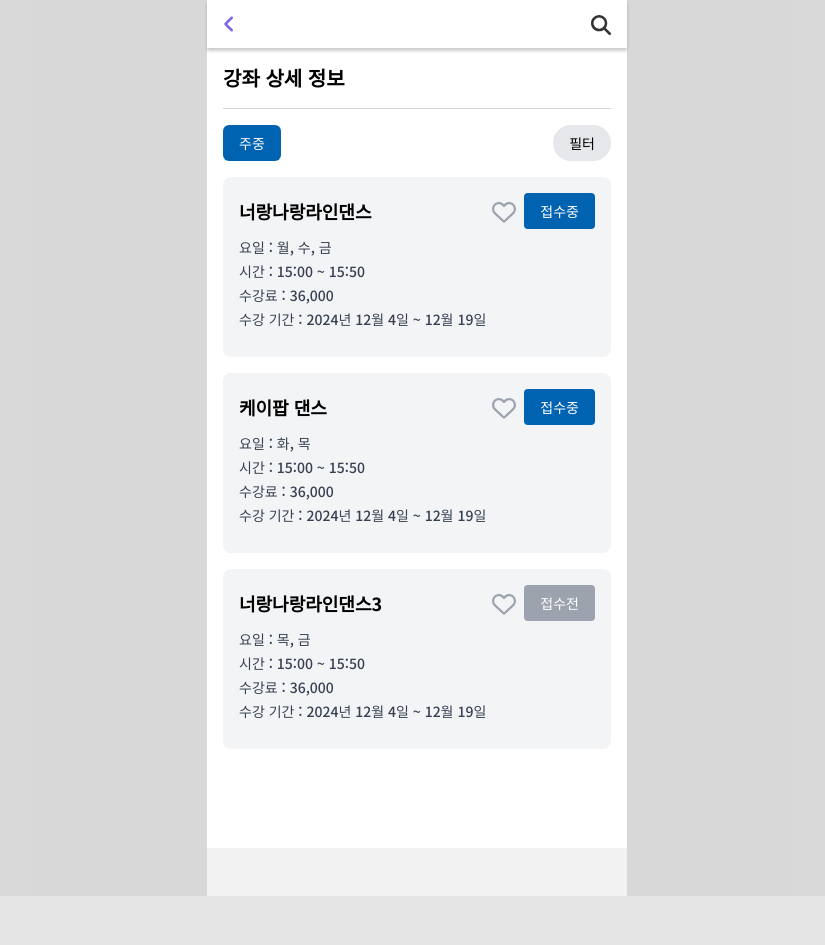
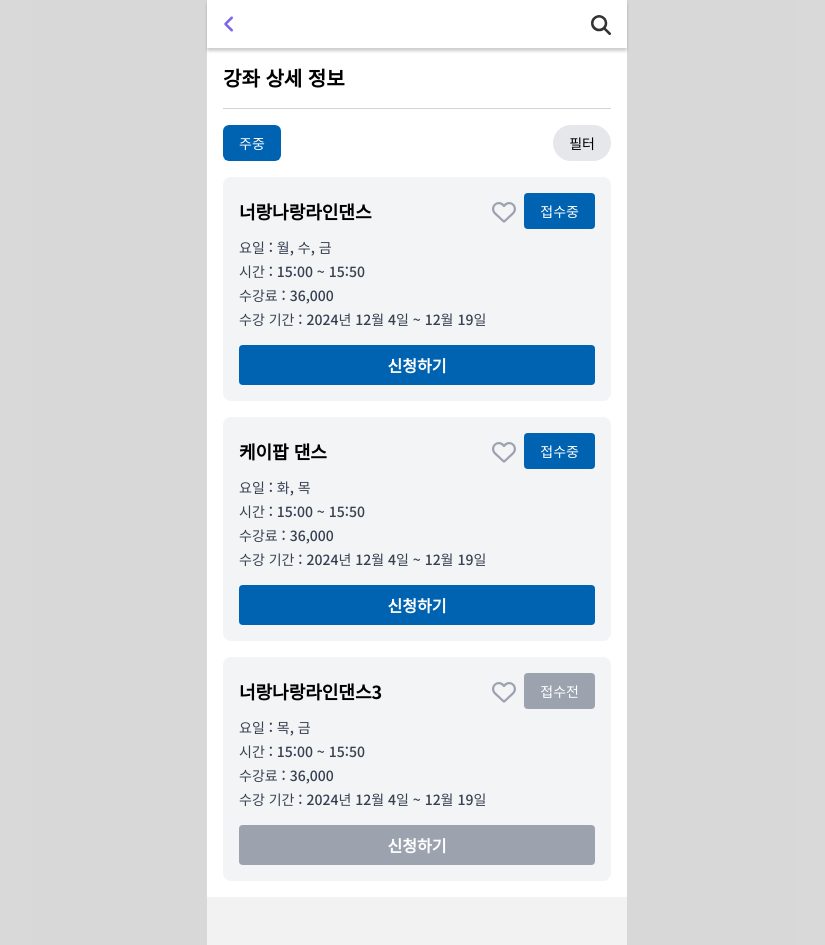
Before and after one commit to SSD117/SSD-Front-End, a React (Create React App) app: page /detail in a window 1280 px wide. Shown: the whole page, without its empty margins (223-1048 px from the left). Before the commit the page ends 896 px from the top, so only its background shows below. Built offline with nearby package versions, Linux system fonts and the light colour scheme; a web font is replaced by a local one.

Commit message:
신청하기 버튼 추가

```diff
--- a/src/pages/Detail.jsx
+++ b/src/pages/Detail.jsx
@@ -103,7 +103,9 @@ const Detail = () => {
                   <FontAwesomeIcon
                     icon={favorites.includes(course.title) ? solidHeart : regularHeart}
                     className={`${
-                      favorites.includes(course.title) ? "text-red-500" : "text-gray-400"
+                      favorites.includes(course.title)
+                        ? "text-red-500"
+                        : "text-gray-400"
                     }`}
                   />
                 </button>
@@ -121,9 +123,21 @@ const Detail = () => {
             <p className="text-sm text-gray-700 mb-1">요일 : {course.days}</p>
             <p className="text-sm text-gray-700 mb-1">시간 : {course.time}</p>
             <p className="text-sm text-gray-700 mb-1">수강료 : {course.price}</p>
-            <p className="text-sm text-gray-700 mb-3">
-              수강 기간 : {course.period}
-            </p>
+            <p className="text-sm text-gray-700 mb-3">수강 기간 : {course.period}</p>
+
+            {/* 신청하기 버튼 */}
+            <div className="mt-4">
+              <button
+                className={`w-full px-4 py-2 text-white font-bold rounded ${
+                  course.status === "접수중"
+                    ? "bg-main01 hover:bg-main02"
+                    : "bg-gray-400 cursor-not-allowed"
+                }`}
+                disabled={course.status !== "접수중"}
+              >
+                신청하기
+              </button>
+            </div>
           </div>
         ))}
       </div>
```
